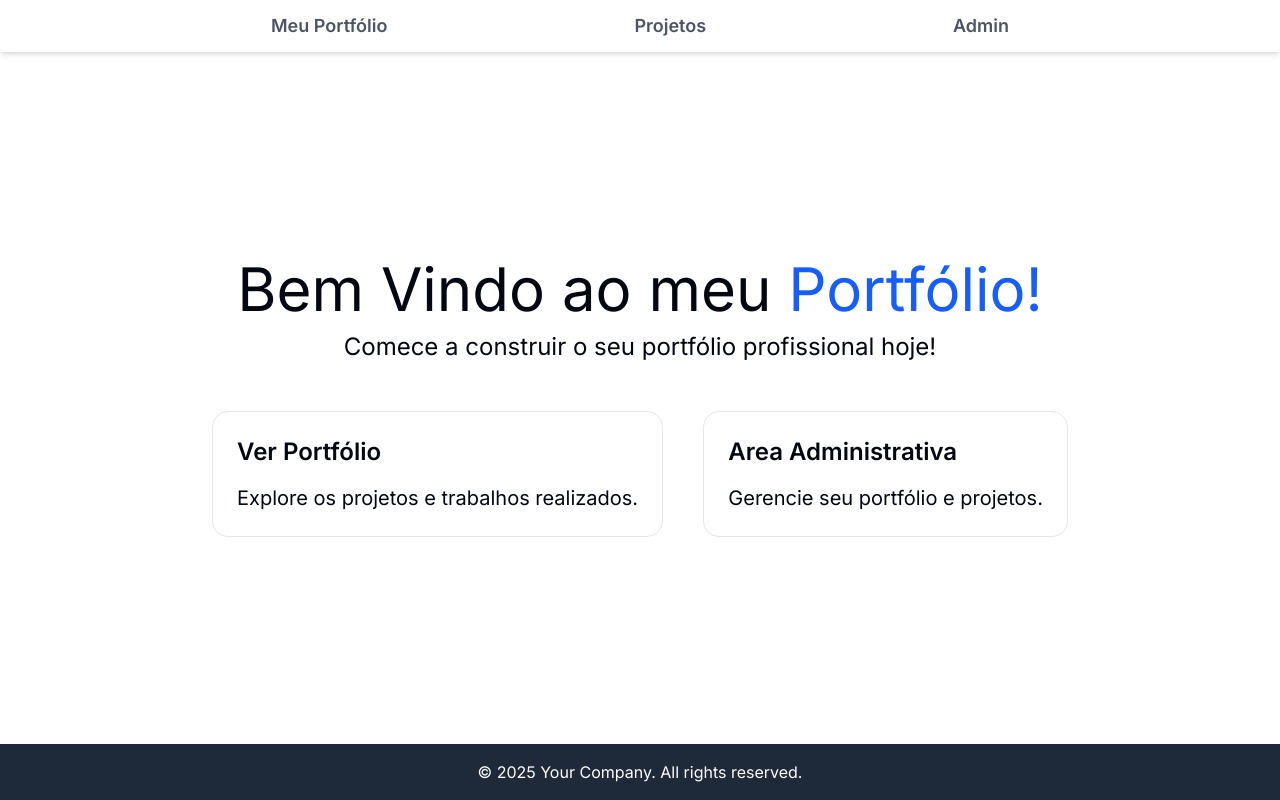
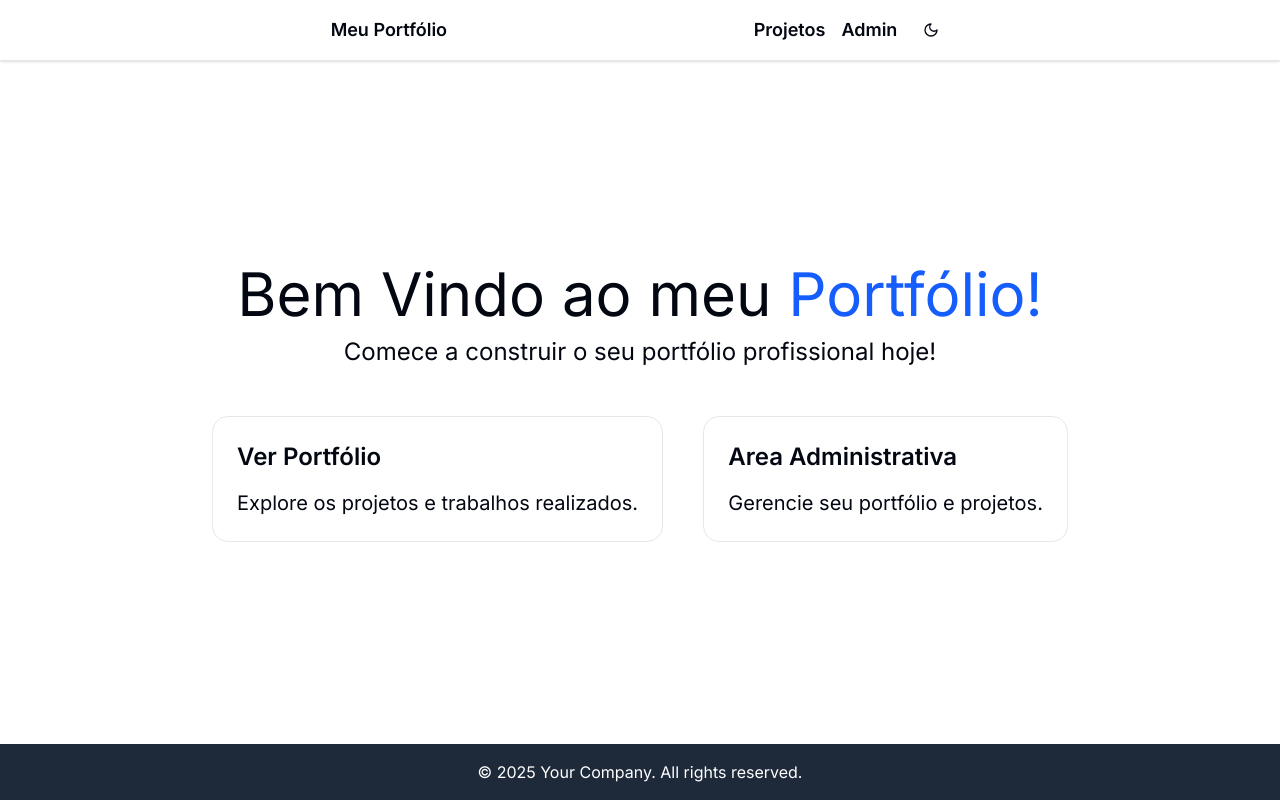
Before and after one commit to rspricigo/portfolio, a Next.js app: page / in a window 1280 px wide. Built offline with nearby package versions, Linux system fonts and the light colour scheme.

Commit message:
Setting up Theme Toggler

```diff
--- a/package.json
+++ b/package.json
@@ -9,6 +9,7 @@
     "lint": "next lint"
   },
   "dependencies": {
+    "@radix-ui/react-slot": "^1.1.2",
     "class-variance-authority": "^0.7.1",
     "clsx": "^2.1.1",
     "lucide-react": "^0.482.0",
--- a/src/app/components/Header.tsx
+++ b/src/app/components/Header.tsx
@@ -1,33 +1,34 @@
 import Link from "next/link";
+import { ThemeToggle } from "./ThemeToggle";
 
 export default function Header() {
   return (
-    <header className="bg-white shadow-md">
+    <header className="sticky top-0 z-50 bg-background border-b shadow">
       <nav className="container mx-auto px-6 py-3">
-        <ul className="flex justify-evenly text-gray-800">
+        <ul className="flex justify-evenly items-center">
           <li>
             <Link
               href="/"
-              className="text-lg font-semibold text-gray-600 hover:text-gray-800"
+              className="text-lg font-semibold text-foreground hover:text-foreground/80"
             >
               Meu Portfólio
             </Link>
           </li>
-          <li>
+          <li className="flex items-center space-x-4">
             <Link
               href="/portfolio"
-              className="text-lg font-semibold text-gray-600 hover:text-gray-800"
+              className="text-lg font-semibold text-foreground hover:text-foreground/80"
             >
               Projetos
             </Link>
-          </li>
-          <li>
+
             <Link
               href="/admin"
-              className="text-lg font-semibold text-gray-600 hover:text-gray-800"
+              className="text-lg font-semibold text-foreground hover:text-foreground/80"
             >
               Admin
             </Link>
+            <ThemeToggle />
           </li>
         </ul>
       </nav>
--- /dev/null
+++ b/src/app/components/ThemeToggle.tsx
@@ -0,0 +1,36 @@
+"use client";
+
+import { Button } from "@/components/ui/button";
+import { useEffect, useState } from "react";
+import { Moon, Sun } from "lucide-react";
+
+const DEFAULT_THEME = "light";
+
+export function ThemeToggle() {
+  const [theme, setTheme] = useState(DEFAULT_THEME);
+
+  useEffect(() => {
+    const savedTheme = localStorage.getItem("theme") || DEFAULT_THEME;
+    if (savedTheme) {
+      setTheme(savedTheme);
+      document.documentElement.classList.toggle("dark", savedTheme === "dark");
+    }
+  }, []);
+
+  const toggleTheme = () => {
+    const newTheme = theme === "light" ? "dark" : "light";
+    setTheme(newTheme);
+    localStorage.setItem("theme", newTheme);
+    document.documentElement.classList.toggle("dark");
+  };
+
+  return (
+    <Button variant={"ghost"} size={"icon"} onClick={toggleTheme}>
+      {theme === "light" ? (
+        <Moon className="h-5 w-5" />
+      ) : (
+        <Sun className="h-5 w-5" />
+      )}
+    </Button>
+  );
+}
--- /dev/null
+++ b/src/components/ui/button.tsx
@@ -0,0 +1,59 @@
+import * as React from "react"
+import { Slot } from "@radix-ui/react-slot"
+import { cva, type VariantProps } from "class-variance-authority"
+
+import { cn } from "@/lib/utils"
+
+const buttonVariants = cva(
+  "inline-flex items-center justify-center gap-2 whitespace-nowrap rounded-md text-sm font-medium transition-all disabled:pointer-events-none disabled:opacity-50 [&_svg]:pointer-events-none [&_svg:not([class*='size-'])]:size-4 shrink-0 [&_svg]:shrink-0 outline-none focus-visible:border-ring focus-visible:ring-ring/50 focus-visible:ring-[3px] aria-invalid:ring-destructive/20 dark:aria-invalid:ring-destructive/40 aria-invalid:border-destructive",
+  {
+    variants: {
+      variant: {
+        default:
+          "bg-primary text-primary-foreground shadow-xs hover:bg-primary/90",
+        destructive:
+          "bg-destructive text-white shadow-xs hover:bg-destructive/90 focus-visible:ring-destructive/20 dark:focus-visible:ring-destructive/40 dark:bg-destructive/60",
+        outline:
+          "border bg-background shadow-xs hover:bg-accent hover:text-accent-foreground dark:bg-input/30 dark:border-input dark:hover:bg-input/50",
+        secondary:
+          "bg-secondary text-secondary-foreground shadow-xs hover:bg-secondary/80",
+        ghost:
+          "hover:bg-accent hover:text-accent-foreground dark:hover:bg-accent/50",
+        link: "text-primary underline-offset-4 hover:underline",
+      },
+      size: {
+        default: "h-9 px-4 py-2 has-[>svg]:px-3",
+        sm: "h-8 rounded-md gap-1.5 px-3 has-[>svg]:px-2.5",
+        lg: "h-10 rounded-md px-6 has-[>svg]:px-4",
+        icon: "size-9",
+      },
+    },
+    defaultVariants: {
+      variant: "default",
+      size: "default",
+    },
+  }
+)
+
+function Button({
+  className,
+  variant,
+  size,
+  asChild = false,
+  ...props
+}: React.ComponentProps<"button"> &
+  VariantProps<typeof buttonVariants> & {
+    asChild?: boolean
+  }) {
+  const Comp = asChild ? Slot : "button"
+
+  return (
+    <Comp
+      data-slot="button"
+      className={cn(buttonVariants({ variant, size, className }))}
+      {...props}
+    />
+  )
+}
+
+export { Button, buttonVariants }
```
Also changed, not shown: 1 other file (tests, documents, lock files or other folders).
